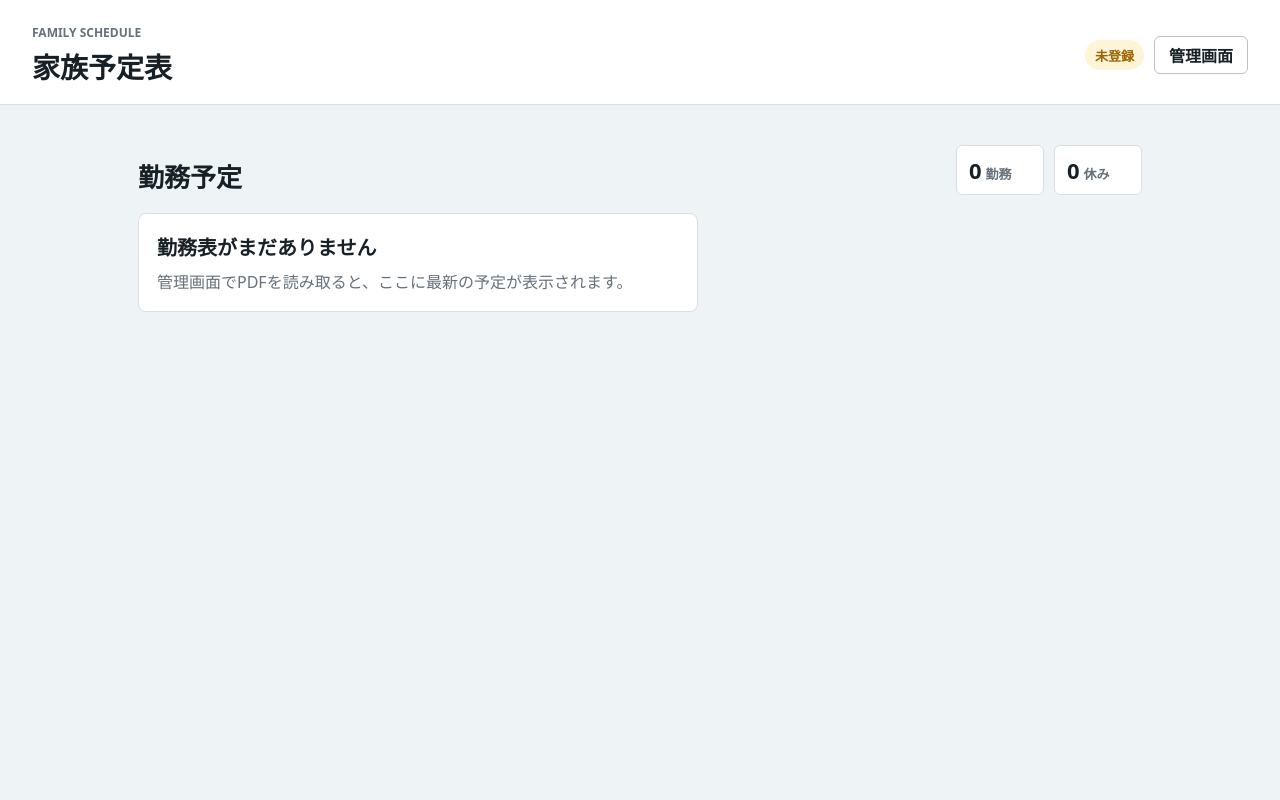
After one commit to 19890825h-cell/SHIFT, a Flask app: page /family in a window 1280 px wide. The commit adds this page. Run offline with Flask 3, Linux system fonts and the light colour scheme.

Commit message:
Add family schedule view

```diff
--- a/app.py
+++ b/app.py
@@ -1,6 +1,7 @@
 from __future__ import annotations
 
 import hmac
+import json
 import os
 import uuid
 from datetime import datetime
@@ -23,6 +24,7 @@ from shift_parser import (
 
 ROOT = Path(__file__).resolve().parent
 UPLOAD_DIR = ROOT / "uploads"
+LATEST_SCHEDULE_PATH = ROOT / "data" / "latest_schedule.json"
 
 app = Flask(__name__)
 app.secret_key = os.environ.get("FLASK_SECRET_KEY", "local-shift-calendar-dev-key")
@@ -63,6 +65,11 @@ def index():
     )
 
 
+@app.get("/family")
+def family():
+    return render_template("family.html")
+
+
 @app.post("/api/parse")
 def parse_pdf():
     uploaded = request.files.get("pdf")
@@ -92,6 +99,7 @@ def parse_pdf():
             month=month,
             shift_map_text=shift_map_text,
         )
+        schedule["source_filename"] = original_name
         if request.form.get("year") or request.form.get("month"):
             schedule["year_month_source"] = "manual"
         elif inferred_year and inferred_month:
@@ -104,6 +112,7 @@ def parse_pdf():
                     "message": "ファイル名から年月を推定できなかったため、現在の年月で組み立てました。",
                 }
             )
+        save_latest_schedule(schedule)
     except ShiftParseError as exc:
         return jsonify({"error": str(exc), "details": exc.details}), 422
     except Exception as exc:
@@ -116,6 +125,24 @@ def resolve_code():
     payload = request.get_json(force=True)
     rules = parse_shift_map(payload.get("shift_map", DEFAULT_SHIFT_MAP))
     return jsonify(resolve_shift(payload.get("code", ""), rules))
+
+
+@app.get("/api/latest-schedule")
+def latest_schedule():
+    schedule = load_latest_schedule()
+    if not schedule:
+        return jsonify({"schedule": None}), 404
+    return jsonify({"schedule": schedule})
+
+
+@app.post("/api/latest-schedule")
+def update_latest_schedule():
+    payload = request.get_json(force=True)
+    schedule = payload.get("schedule")
+    if not isinstance(schedule, dict) or not isinstance(schedule.get("days"), list):
+        return jsonify({"error": "保存できるスケジュールがありません。"}), 400
+    save_latest_schedule(schedule)
+    return jsonify({"ok": True, "updated_at": schedule.get("updated_at")})
 
 
 @app.post("/api/ics")
@@ -199,6 +226,20 @@ def _int_or_none(value: str | None) -> int | None:
         return None
 
 
+def save_latest_schedule(schedule: dict) -> None:
+    schedule["updated_at"] = datetime.now().isoformat(timespec="seconds")
+    LATEST_SCHEDULE_PATH.parent.mkdir(parents=True, exist_ok=True)
+    temporary_path = LATEST_SCHEDULE_PATH.with_suffix(".tmp")
+    temporary_path.write_text(json.dumps(schedule, ensure_ascii=False, indent=2), encoding="utf-8")
+    temporary_path.replace(LATEST_SCHEDULE_PATH)
+
+
+def load_latest_schedule() -> dict | None:
+    if not LATEST_SCHEDULE_PATH.exists():
+        return None
+    return json.loads(LATEST_SCHEDULE_PATH.read_text(encoding="utf-8"))
+
+
 if __name__ == "__main__":
     UPLOAD_DIR.mkdir(exist_ok=True)
     (ROOT / "data").mkdir(exist_ok=True)
--- /dev/null
+++ b/static/family.js
@@ -0,0 +1,126 @@
+const familyState = {
+  schedule: null,
+};
+
+const familyContent = document.querySelector("#familyContent");
+const emptyFamily = document.querySelector("#emptyFamily");
+const familyTitle = document.querySelector("#familyTitle");
+const familySource = document.querySelector("#familySource");
+const familyUpdated = document.querySelector("#familyUpdated");
+const familyWorkCount = document.querySelector("#familyWorkCount");
+const familyOffCount = document.querySelector("#familyOffCount");
+const familyMonthLabel = document.querySelector("#familyMonthLabel");
+const familyDays = document.querySelector("#familyDays");
+const todayShift = document.querySelector("#todayShift");
+const todayDetail = document.querySelector("#todayDetail");
+const nextShift = document.querySelector("#nextShift");
+const nextDetail = document.querySelector("#nextDetail");
+
+loadFamilySchedule();
+window.setInterval(loadFamilySchedule, 60000);
+
+async function loadFamilySchedule() {
+  try {
+    const response = await fetch("/api/latest-schedule");
+    if (!response.ok) {
+      renderEmpty();
+      return;
+    }
+    const payload = await response.json();
+    familyState.schedule = payload.schedule;
+    renderFamilySchedule();
+  } catch (error) {
+    renderEmpty();
+  }
+}
+
+function renderEmpty() {
+  familyContent.hidden = true;
+  emptyFamily.hidden = false;
+  familyUpdated.textContent = "未登録";
+  familyUpdated.className = "badge warn";
+}
+
+function renderFamilySchedule() {
+  const schedule = familyState.schedule;
+  if (!schedule || !Array.isArray(schedule.days)) {
+    renderEmpty();
+    return;
+  }
+
+  emptyFamily.hidden = true;
+  familyContent.hidden = false;
+  familyTitle.textContent = `${schedule.year}年${schedule.month}月 新里 康平`;
+  familySource.textContent = schedule.source_filename || "";
+  familyUpdated.textContent = schedule.updated_at ? `更新 ${formatUpdated(schedule.updated_at)}` : "更新済み";
+  familyUpdated.className = "badge ok";
+  familyWorkCount.textContent = String(schedule.days.filter((day) => day.status === "ok").length);
+  familyOffCount.textContent = String(schedule.days.filter((day) => day.status === "off").length);
+  familyMonthLabel.textContent = `${schedule.year}.${String(schedule.month).padStart(2, "0")}`;
+
+  renderFocus(schedule.days);
+  renderDays(schedule.days);
+}
+
+function renderFocus(days) {
+  const todayKey = formatDateKey(new Date());
+  const today = days.find((day) => day.date === todayKey);
+  const next = days.find((day) => day.status === "ok" && day.date >= todayKey);
+
+  setFocus(todayShift, todayDetail, today, "今日の予定なし");
+  setFocus(nextShift, nextDetail, next, "今月の勤務なし");
+}
+
+function setFocus(titleEl, detailEl, day, emptyText) {
+  if (!day) {
+    titleEl.textContent = emptyText;
+    detailEl.textContent = "";
+    return;
+  }
+  titleEl.textContent = day.status === "ok" ? `${day.code} ${day.start}-${day.end}` : "休み";
+  detailEl.textContent = `${day.day}日(${day.weekday})`;
+}
+
+function renderDays(days) {
+  familyDays.innerHTML = days
+    .map((day) => {
+      const time = day.status === "ok" ? `${day.start}-${day.end}` : day.label || "休み";
+      return `
+        <article class="family-day ${escapeHtml(day.status)}">
+          <div class="day-date">
+            <strong>${escapeHtml(day.day)}</strong>
+            <span>${escapeHtml(day.weekday)}</span>
+          </div>
+          <div class="day-shift">
+            <strong>${escapeHtml(day.status === "ok" ? day.code : "休")}</strong>
+            <span>${escapeHtml(time)}</span>
+          </div>
+        </article>
+      `;
+    })
+    .join("");
+}
+
+function formatDateKey(date) {
+  const year = date.getFullYear();
+  const month = String(date.getMonth() + 1).padStart(2, "0");
+  const day = String(date.getDate()).padStart(2, "0");
+  return `${year}-${month}-${day}`;
+}
+
+function formatUpdated(value) {
+  const date = new Date(value);
+  if (Number.isNaN(date.getTime())) {
+    return value;
+  }
+  return `${date.getMonth() + 1}/${date.getDate()} ${String(date.getHours()).padStart(2, "0")}:${String(date.getMinutes()).padStart(2, "0")}`;
+}
+
+function escapeHtml(value) {
+  return String(value ?? "")
+    .replaceAll("&", "&amp;")
+    .replaceAll("<", "&lt;")
+    .replaceAll(">", "&gt;")
+    .replaceAll('"', "&quot;")
+    .replaceAll("'", "&#039;");
+}
--- a/static/styles.css
+++ b/static/styles.css
@@ -408,6 +408,167 @@ tr.unknown {
   height: 18px;
 }
 
+.family-page {
+  background: #eef3f5;
+}
+
+.family-layout {
+  max-width: 1040px;
+  margin: 0 auto;
+  padding: 18px;
+}
+
+.family-hero {
+  display: flex;
+  align-items: flex-end;
+  justify-content: space-between;
+  gap: 18px;
+  padding: 22px 0 18px;
+}
+
+.family-hero h2 {
+  font-size: 26px;
+}
+
+.family-summary {
+  display: flex;
+  gap: 10px;
+  flex-wrap: wrap;
+}
+
+.family-summary span {
+  min-width: 88px;
+  padding: 9px 12px;
+  border: 1px solid var(--line);
+  border-radius: 6px;
+  background: #fff;
+  color: var(--muted);
+  font-size: 13px;
+  font-weight: 800;
+}
+
+.family-summary strong {
+  margin-right: 4px;
+  color: var(--ink);
+  font-size: 22px;
+}
+
+.empty-family {
+  max-width: 560px;
+}
+
+.empty-family p {
+  margin-top: 8px;
+  color: var(--muted);
+}
+
+.family-focus {
+  display: grid;
+  grid-template-columns: repeat(2, minmax(0, 1fr));
+  gap: 12px;
+  margin-bottom: 14px;
+}
+
+.focus-card {
+  display: grid;
+  gap: 6px;
+  padding: 16px;
+  border: 1px solid var(--line);
+  border-radius: 8px;
+  background: #fff;
+}
+
+.focus-card span {
+  color: var(--muted);
+  font-size: 13px;
+  font-weight: 800;
+}
+
+.focus-card strong {
+  font-size: 24px;
+}
+
+.focus-card small {
+  color: var(--muted);
+  font-size: 13px;
+  font-weight: 700;
+}
+
+.family-month {
+  padding: 16px;
+  border: 1px solid var(--line);
+  border-radius: 8px;
+  background: #fff;
+}
+
+.month-header {
+  display: flex;
+  align-items: center;
+  justify-content: space-between;
+  gap: 12px;
+  margin-bottom: 12px;
+}
+
+.month-header span {
+  color: var(--muted);
+  font-weight: 800;
+}
+
+.family-days {
+  display: grid;
+  grid-template-columns: repeat(7, minmax(0, 1fr));
+  gap: 8px;
+}
+
+.family-day {
+  display: grid;
+  gap: 10px;
+  min-height: 104px;
+  padding: 10px;
+  border: 1px solid var(--line);
+  border-radius: 6px;
+  background: #fff;
+}
+
+.family-day.off {
+  background: #f8fafb;
+  color: var(--muted);
+}
+
+.family-day.unknown,
+.family-day.note {
+  background: var(--amber-soft);
+}
+
+.day-date,
+.day-shift {
+  display: flex;
+  align-items: baseline;
+  justify-content: space-between;
+  gap: 8px;
+}
+
+.day-date strong {
+  font-size: 20px;
+}
+
+.day-date span,
+.day-shift span {
+  color: var(--muted);
+  font-size: 12px;
+  font-weight: 800;
+}
+
+.day-shift {
+  align-items: flex-start;
+  flex-direction: column;
+}
+
+.day-shift strong {
+  color: var(--blue-dark);
+  font-size: 18px;
+}
+
 @media (max-width: 920px) {
   .app-header {
     align-items: flex-start;
@@ -420,6 +581,10 @@ tr.unknown {
 
   .calendar-actions {
     grid-template-columns: 1fr;
+  }
+
+  .family-days {
+    grid-template-columns: repeat(4, minmax(0, 1fr));
   }
 }
 
@@ -437,4 +602,31 @@ tr.unknown {
   .result-header {
     flex-direction: column;
   }
+
+  .family-layout {
+    padding: 12px;
+  }
+
+  .family-hero {
+    align-items: flex-start;
+    flex-direction: column;
+  }
+
+  .family-focus {
+    grid-template-columns: 1fr;
+  }
+
+  .family-month {
+    padding: 12px;
+  }
+
+  .family-days {
+    grid-template-columns: 1fr;
+  }
+
+  .family-day {
+    min-height: 0;
+    grid-template-columns: 76px 1fr;
+    align-items: center;
+  }
 }
--- /dev/null
+++ b/templates/family.html
@@ -0,0 +1,64 @@
+<!doctype html>
+<html lang="ja">
+  <head>
+    <meta charset="utf-8">
+    <meta name="viewport" content="width=device-width, initial-scale=1">
+    <title>家族予定表</title>
+    <link rel="stylesheet" href="{{ url_for('static', filename='styles.css') }}">
+  </head>
+  <body class="family-page">
+    <header class="app-header">
+      <div>
+        <p class="eyebrow">Family Schedule</p>
+        <h1>家族予定表</h1>
+      </div>
+      <div class="auth-box">
+        <span id="familyUpdated" class="badge">読み込み中</span>
+        <a class="button secondary" href="/">管理画面</a>
+      </div>
+    </header>
+
+    <main class="family-layout">
+      <section class="family-hero">
+        <div>
+          <p id="familySource" class="eyebrow"></p>
+          <h2 id="familyTitle">勤務予定</h2>
+        </div>
+        <div class="family-summary">
+          <span><strong id="familyWorkCount">0</strong>勤務</span>
+          <span><strong id="familyOffCount">0</strong>休み</span>
+        </div>
+      </section>
+
+      <section id="emptyFamily" class="panel empty-family" hidden>
+        <h2>勤務表がまだありません</h2>
+        <p>管理画面でPDFを読み取ると、ここに最新の予定が表示されます。</p>
+      </section>
+
+      <section id="familyContent" hidden>
+        <div class="family-focus">
+          <article class="focus-card today">
+            <span>今日</span>
+            <strong id="todayShift">-</strong>
+            <small id="todayDetail">-</small>
+          </article>
+          <article class="focus-card next">
+            <span>次の勤務</span>
+            <strong id="nextShift">-</strong>
+            <small id="nextDetail">-</small>
+          </article>
+        </div>
+
+        <div class="family-month">
+          <div class="month-header">
+            <h2>今月の勤務</h2>
+            <span id="familyMonthLabel"></span>
+          </div>
+          <div id="familyDays" class="family-days"></div>
+        </div>
+      </section>
+    </main>
+
+    <script src="{{ url_for('static', filename='family.js') }}"></script>
+  </body>
+</html>
--- a/templates/index.html
+++ b/templates/index.html
@@ -14,6 +14,7 @@
       </div>
       <div class="auth-box">
         <span id="authBadge" class="badge">確認中</span>
+        <a class="button secondary" href="/family">家族ビュー</a>
         <a id="authLink" class="button secondary" href="/google/auth">Google認証</a>
       </div>
     </header>
```
Also changed, not shown: static/app.js (+23 -0 lines), 1 other file.
